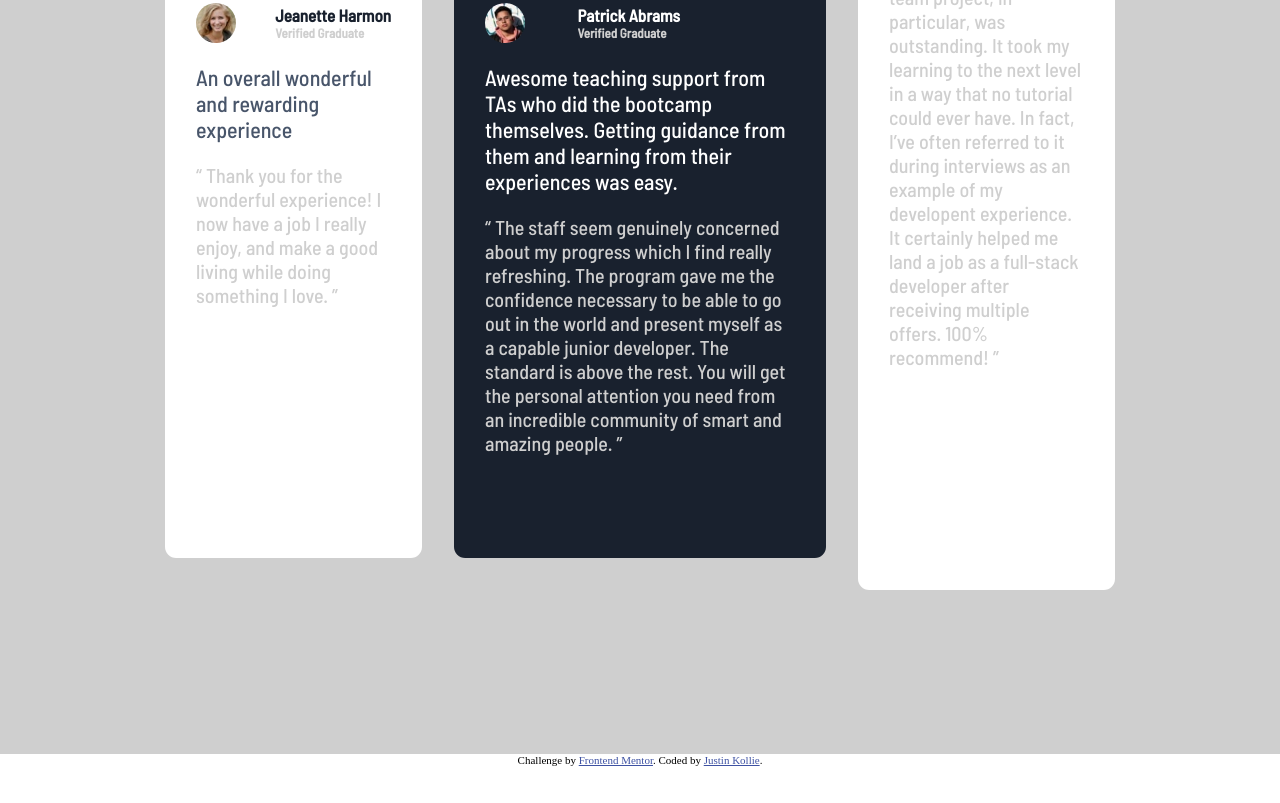
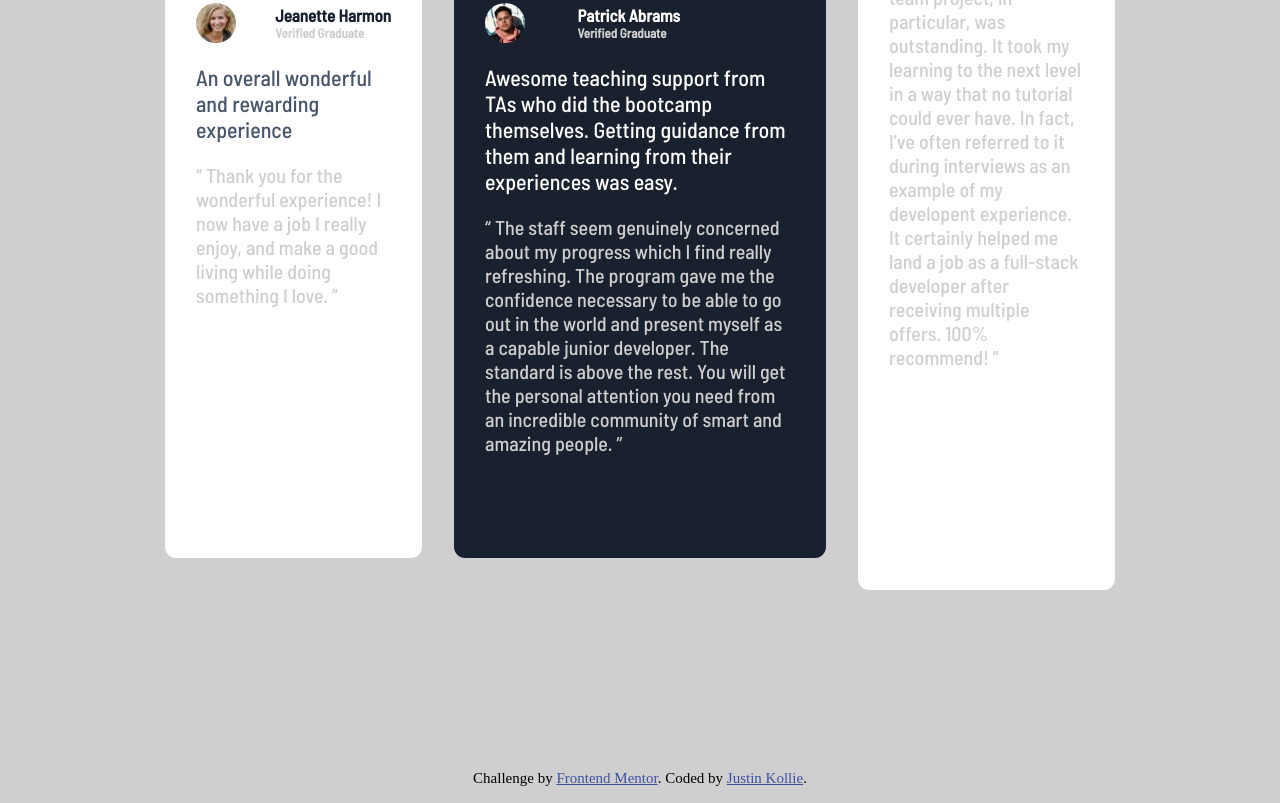
Before and after one commit to just-mann/testimonial-grid, a plain HTML site: page index.html in a window 1280 px wide. Shown: the part 794-1597 px from the top of the page. Before the commit the page ends 1560 px from the top, so only its background shows below. Drawn offline with Linux system fonts and the light colour scheme.

Commit message:
Changes made

```diff
--- a/index.html
+++ b/index.html
@@ -2,6 +2,9 @@
 <html lang="en">
 <head>
   <meta charset="UTF-8">
+  <meta name="description" content="Front-end Mentor Challenge">
+  <meta name="keywords" content="Front-end Mentor Challenge, Justin Kollie, HTML, CSS3, Sass, Scss, Responsive">
+  <meta name="author" content="Justin Kollie">
   <meta name="viewport" content="width=device-width, initial-scale=1.0"> <!-- displays site properly based on user's device -->
   <link rel="icon" type="image/png" sizes="32x32" href="./images/favicon-32x32.png">
   <link rel="preconnect" href="https://fonts.googleapis.com">
--- a/stylesheets/_reset.scss
+++ b/stylesheets/_reset.scss
@@ -15,7 +15,11 @@ body {
 }
 
 .attribution {
-    font-size: 11px; text-align: center;
+    background-color: $lightGray;
+    padding: 1rem 0;
+    text-align: center;
+    font-size: 15px;
+    text-align: center;
 }
 
 .attribution a {
```
Also changed, not shown: stylesheets/style.css, 1 other file.
